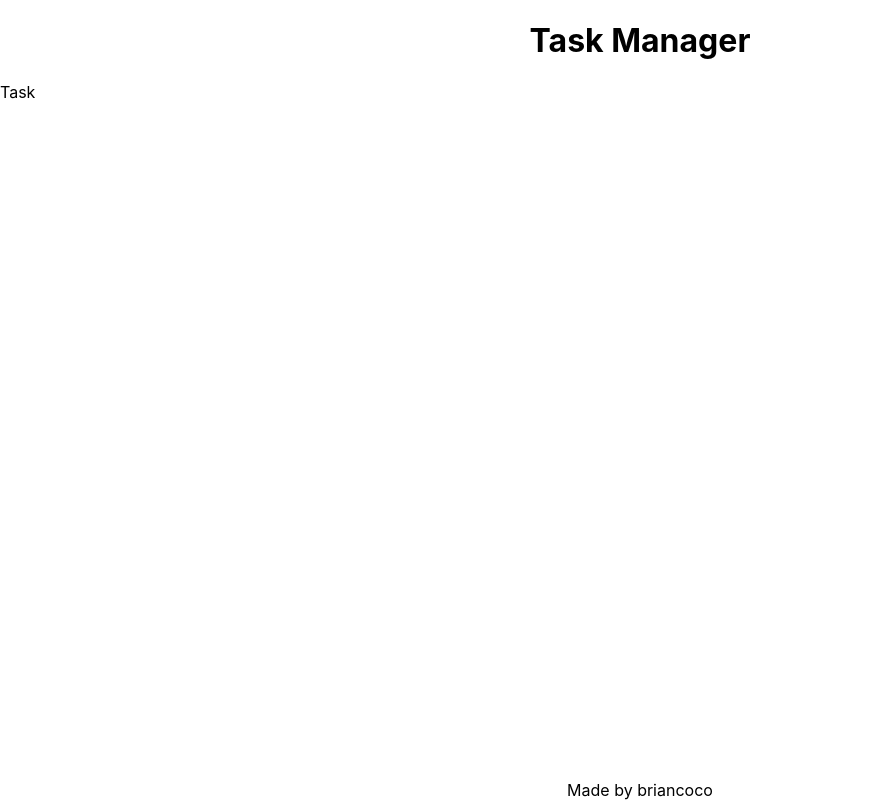
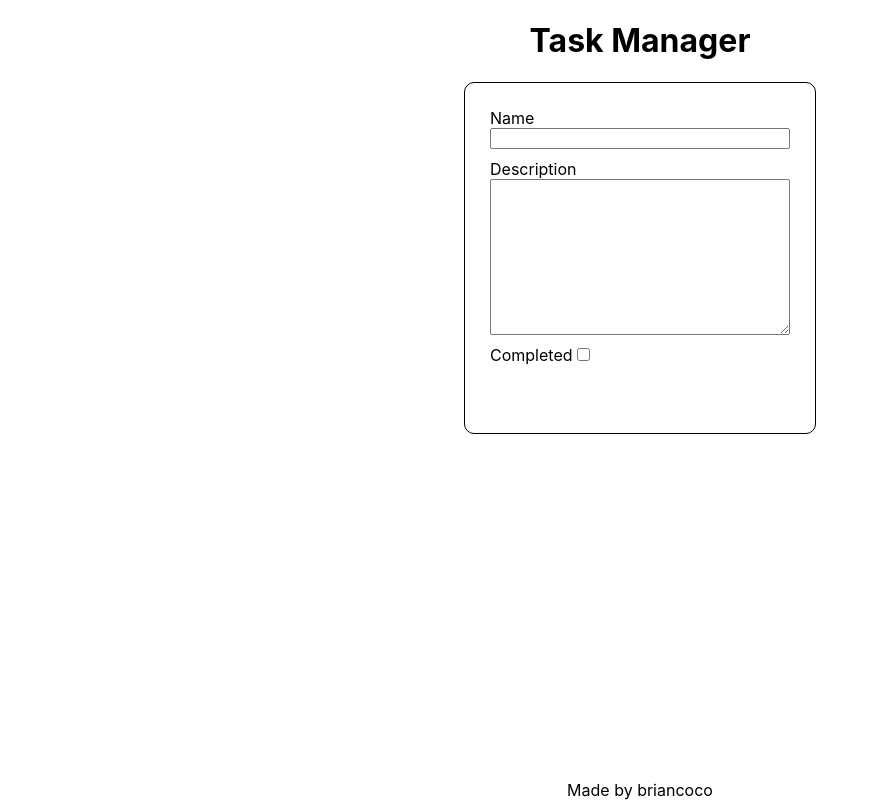
Before and after one commit to briancoco/task-manager, a React (Create React App) app in the folder frontend/: page /tasks/create in a window 1280 px wide. Shown: the whole page, without its empty margins (0-879 px from the left). Built offline with nearby package versions, Linux system fonts and the light colour scheme; no server answers.

Commit message:
added register user and create task UI

```diff
--- a/frontend/src/App.js
+++ b/frontend/src/App.js
@@ -5,17 +5,30 @@ import Feed from './Feed';
 import Task from './Task';
 import EditTask from './EditTask';
 import Missing from './Missing';
+import Register from './Register';
+import CreateTask from './CreateTask';
 import { useState, useEffect } from 'react';
-import { useNavigate, Link} from 'react-router-dom';
+import { useNavigate} from 'react-router-dom';
 
 function App() {
   const [email, setEmail] = useState('');
   const [password, setPassword] = useState('');
+  const [registerEmail, setRegisterEmail] = useState('');
+  const [registerPassword, setRegisterPassword] = useState('');
   const [validLogin, setValidLogin] = useState(true);
+  const [validRegister, setValidRegister] = useState(true);
   const [tasks, setTasks] = useState(null);
   const [isLoading, setIsLoading] = useState(true);
   const [token, setToken] = useState(null);
   const navigate = useNavigate();
+
+  useEffect(() => {
+    const token = localStorage.getItem('token');
+    if(token) {
+      setToken(token);
+      navigate('/tasks');
+    }
+  }, [])
 
   useEffect(() => {
     setIsLoading(true);
@@ -29,21 +42,51 @@ function App() {
     //and display the error, otherwise save the token in localStorage and navigate the user
     //to the tasks feed
     e.preventDefault();
-    let response = await fetch('http://localhost:3000/api/auth/login', {
+    try {
+      let response = await fetch('http://localhost:3000/api/auth/login', {
       method: 'POST',
       headers: {
         'Content-Type': 'application/json'
       },
       body: JSON.stringify({email, password})
-    });
-    if(response.ok){
+      });
+      if(response.ok){
+        response = await response.json();
+        localStorage.setItem('token', response.token);
+        setToken(response.token);
+        setValidLogin(true);
+        navigate('/tasks');
+      } else {
+        throw Error('Invalid Login. Try Again');
+      }
+    } catch (error) {
+      setValidLogin(false)
+    }
+
+  }
+
+  const handleRegister = async (e) => {
+    //need to call the register endpoint which is /api/auth/register using fetch api
+    //need to pass in json obj containing email and password
+    //if we get a 200 response, then we want to set the token in our state and we also want to add it to localStorage
+    //we then want to naviagate the user to the feed
+    e.preventDefault();
+    let response = await fetch('http://localhost:3000/api/auth/register', {
+      method: "POST",
+      headers: {
+        "Content-Type": "application/json"
+      },
+      body: JSON.stringify({email: registerEmail, password: registerPassword})
+    })
+    console.log(response);
+    if(response.ok) {
       response = await response.json();
       localStorage.setItem('token', response.token);
       setToken(response.token);
-      setValidLogin(true);
+      setValidRegister(true);
       navigate('/tasks');
-    } else{
-      setValidLogin(false)
+    } else {
+      setValidRegister(false);
     }
 
   }
@@ -81,6 +124,14 @@ function App() {
             handleLogin={handleLogin}
             validLogin={validLogin}
           />} />
+          <Route path='register' element={<Register
+            registerEmail={registerEmail}
+            setRegisterEmail={setRegisterEmail}
+            registerPassword={registerPassword}
+            setRegisterPassword={setRegisterPassword}
+            handleRegister={handleRegister}
+            validRegister={validRegister}
+          />} />
           <Route path='tasks'>
             <Route index element={<Feed
               tasks={tasks}
@@ -88,6 +139,7 @@ function App() {
             />} />
             <Route path=':id' element={<Task />} />
             <Route path='edit/:id' element={<EditTask />} />
+            <Route path='create' element={<CreateTask />} />
           </Route>
           <Route path='*' element={<Missing />} />
         </Route>
--- /dev/null
+++ b/frontend/src/CreateTask.js
@@ -0,0 +1,29 @@
+import React from 'react'
+
+const CreateTask = () => {
+    //form which contains task name, description, and button to toggle completed or not
+    //to-do add name/description handling on the backend
+    //currently can only take in task names
+  return (
+    <div className='create-wrapper'>
+        <form className='create-form'>
+
+            <label htmlFor='create-name'>Name</label>
+            <input type='text' id='create-name' required></input>
+
+
+            <label htmlFor='create-descrip'>Description</label>
+            <textarea id='create-descrip' required></textarea>
+
+            <div>
+                <label htmlFor='create-compelted'>Completed</label>
+                <input type='checkbox' id='create-completed'></input>
+            </div>
+
+
+        </form>
+    </div>
+  )
+}
+
+export default CreateTask
--- a/frontend/src/Feed.js
+++ b/frontend/src/Feed.js
@@ -17,6 +17,7 @@ const Feed = ({tasks, isLoading}) => {
 
       {!isLoading && tasks && tasks.length > 0 && <div className='feed-tasks'>{tasks.map((task) => <Tasks key={task._id} task={task}/>)}</div> }
       {!isLoading && tasks && tasks.length === 0 && <div>No tasks to be displayed</div>}
+      <Link to='/tasks/create'>Create task</Link>
 
     </div>
   )
--- a/frontend/src/Header.js
+++ b/frontend/src/Header.js
@@ -2,7 +2,7 @@ import React from 'react'
 import {Link} from 'react-router-dom';
 const Header = () => {
   return (
-    <h1 className='header'>Task Manager</h1>
+    <h1 className='header'><Link to='/' style={{color:'black', textDecoration:'none'}}>Task Manager</Link></h1>
   )
 }
 
--- a/frontend/src/Login.js
+++ b/frontend/src/Login.js
@@ -1,4 +1,5 @@
 import React from 'react'
+import { Link } from 'react-router-dom';
 
 const Login = ({handleLogin, email, setEmail, password, setPassword, validLogin}) => {
     //need an HTML form which will contain all the login details
@@ -38,6 +39,7 @@ const Login = ({handleLogin, email, setEmail, password, setPassword, validLogin}
             <button className='login-btn' type='submit'>Login</button>
 
         </form>
+        <Link to='/register' className='register-link'>New User? Register here</Link>
     </div>
     </>
   )
--- a/frontend/src/Register.js
+++ b/frontend/src/Register.js
@@ -1,8 +1,36 @@
 import React from 'react'
+import { Link } from 'react-router-dom';
+const Register = ({handleRegister, registerEmail, setRegisterEmail, registerPassword, setRegisterPassword, validRegister}) => {
+  return (
+    <>
+    {!validRegister && <div className='login-invalid'>Invalid email/password. Try Again.</div>}
+    <div className='register-wrapper'>
+        <form className='register' onSubmit={handleRegister}>
+            <label htmlFor='email'>Email </label>
+            <input
+                type='text'
+                required
+                placeholder='Enter email'
+                id='email'
+                value={registerEmail}
+                onChange={(e) => setRegisterEmail(e.target.value)}
+            />
 
-const Register = () => {
-  return (
-    <div>Register</div>
+            <label htmlFor='password'>Password </label>
+            <input
+                type='password'
+                required
+                placeholder='Enter password'
+                id='password'
+                value={registerPassword}
+                onChange={(e) => setRegisterPassword(e.target.value)}
+            />
+            <button className='register-btn' type='submit'>Register</button>
+
+        </form>
+        <Link to='/' className='register-link'>Back</Link>
+    </div>
+    </>
   )
 }
 
--- a/frontend/src/index.css
+++ b/frontend/src/index.css
@@ -6,9 +6,9 @@ body {
   -webkit-font-smoothing: antialiased;
   -moz-osx-font-smoothing: grayscale;
 }
-
 .header {
   text-align: center;
+  color:chartreuse;
 }
 
 .footer {
@@ -18,22 +18,28 @@ body {
   text-align: center;
 }
 
-.login {
+.login, .register {
   display: flex;
   flex-direction: column;
   width: 20rem;
 }
-.login-wrapper {
+.login-wrapper, .register-wrapper {
   display: flex;
-  justify-content: center;
+  flex-direction: column;
+  align-items: center;
+  gap: 1rem;
 }
-.login-btn {
+.login-btn, .register-btn {
   width: 5rem;
   align-self: center;
 }
 .login-invalid {
   color: rgb(202, 29, 29);
   text-align: center;
+}
+
+.register-link {
+  color: rgb(70, 70, 209)
 }
 
 #email, #password {
@@ -50,9 +56,31 @@ body {
   display: flex;
   justify-content: center;
   gap: 1rem;
-  width: 30rem;
   border: 2px solid black;
   border-radius: 1rem;
   margin-bottom: 1rem;
 
 }
+
+.create-wrapper {
+  display: flex;
+  justify-content: center;
+}
+.create-form {
+  display: flex;
+  flex-direction: column;
+  width: 300px;
+  height: 300px;
+  padding: 25px;
+  border-radius: 10px;
+  border: 1px solid black;
+}
+
+#create-name, #create-descrip, #create-completed {
+  margin-bottom: 10px;
+}
+
+#create-descrip {
+  min-height: 150px;
+  max-width: 300px;
+}
```
